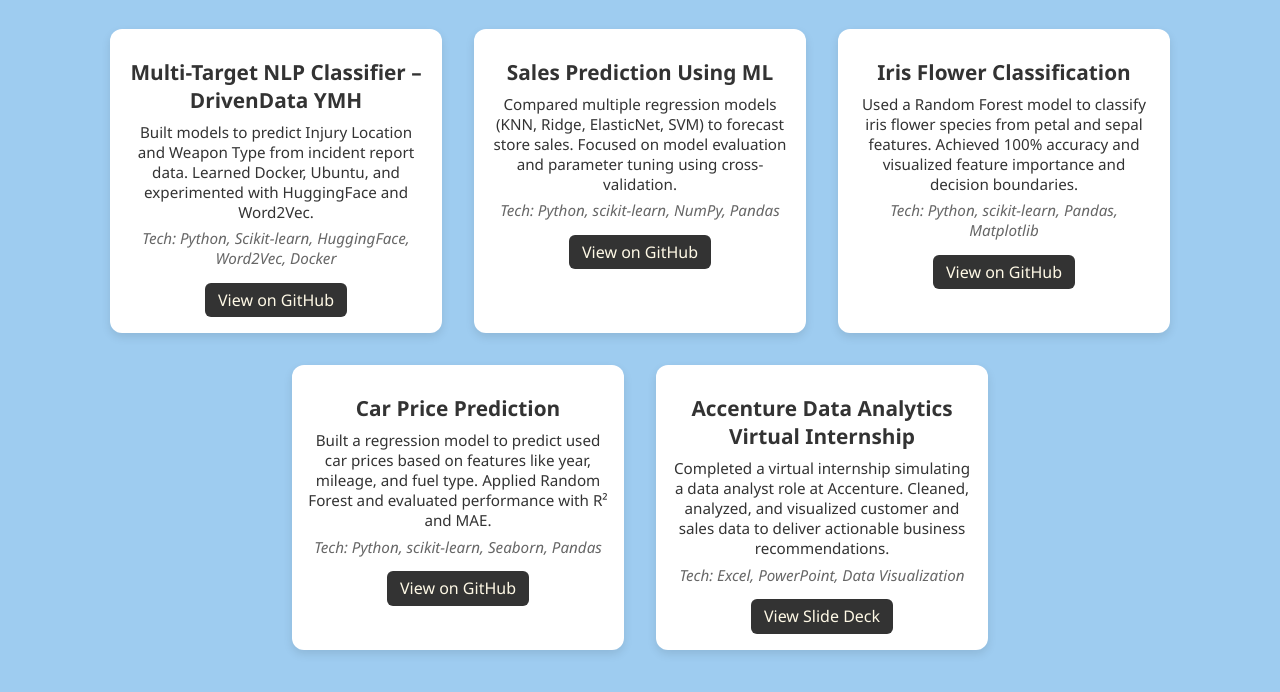
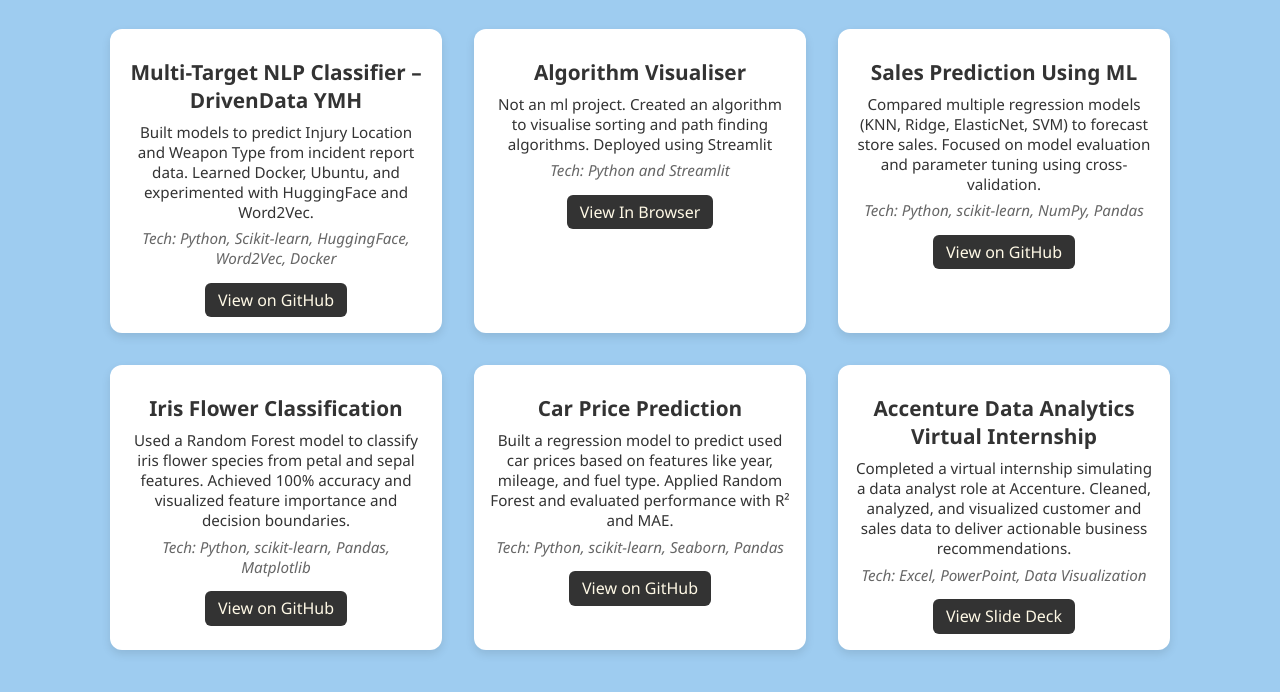
Before and after one commit to AzkaZia/portfolio, a plain HTML site: page machine-learning.html in a window 1280 px wide. Shown: the part 88-780 px from the top of the page. Drawn offline with Linux system fonts and the light colour scheme.

Commit message:
Update machine-learning.html
added algorithm visualiser

```diff
--- a/machine-learning.html
+++ b/machine-learning.html
@@ -18,6 +18,12 @@
       <p class="tech">Tech: Python, Scikit-learn, HuggingFace, Word2Vec, Docker</p>
       <a class="project-link" href="https://github.com/AzkaZia/DrivenDataYMH" target="_blank">View on GitHub</a>
     </div>
+  <div class="project-card">
+    <h2>Algorithm Visualiser</h2>
+    <p>Not an ml project. Created an algorithm to visualise sorting and path finding algorithms. Deployed using Streamlit</p>
+    <p class="tech">Tech: Python and Streamlit</p>
+    <a class="project-link" href="https://algorithm-visualiser-azkazia.streamlit.app/">View In Browser</a>
+  </div>
 
     <div class="project-card">
       <h2>Sales Prediction Using ML</h2>
@@ -45,6 +51,7 @@
     <p class="tech">Tech: Excel, PowerPoint, Data Visualization</p>
     <a class="project-link" href="https://docs.google.com/presentation/d/1eKpZiFOfE3xJseIBDMN7UQe9EDiv1LoK/edit?usp=sharing" target="_blank">View Slide Deck</a>
   </div>
+
   <a href="index.html" class="home-icon">
     <img src="images/home-icon.svg" alt="Home">
   </a>
```
